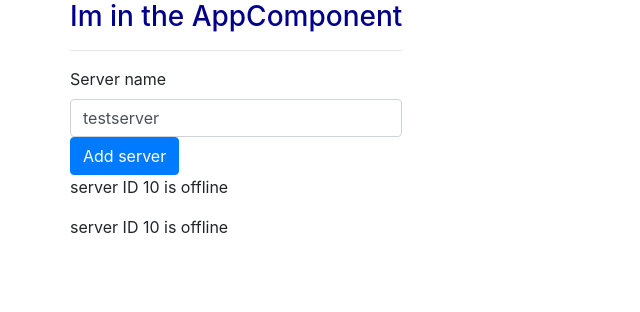
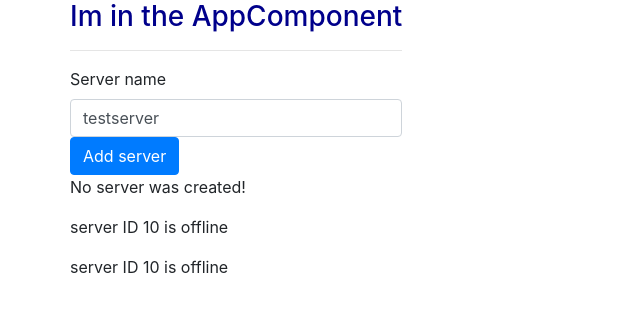
Before and after one commit to victorval/ng4-course, an Angular app: page / in a window 1280 px wide. Shown: the top 312 px of the page, without its empty margins (0-640 px from the left). Built offline with nearby package versions, Linux system fonts and the light colour scheme.

Commit message:
enhance ngIf with ngTemplate

```diff
--- a/src/app/servers/servers.component.html
+++ b/src/app/servers/servers.component.html
@@ -9,6 +9,7 @@
 <!-- <p>
   {{serverCreationStatus}}
 </p> -->
-<p  *ngIf="serverCreated">Server was created, server name is {{serverName}}</p>
+<p  *ngIf="serverCreated; else noServer">Server was created, server name is {{serverName}}</p>
+<ng-template #noServer> <p>No server was created!</p></ng-template>
 <app-server></app-server>
 <app-server></app-server>
```
